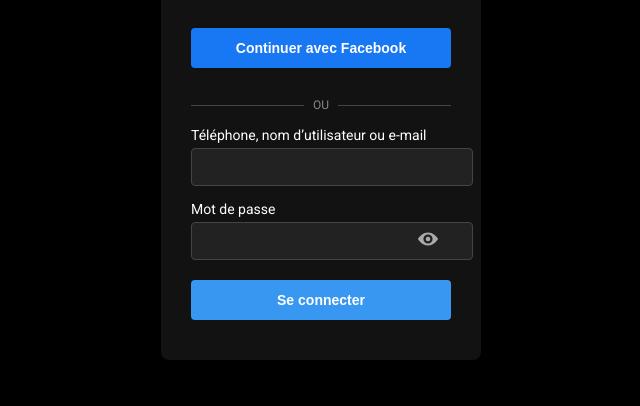
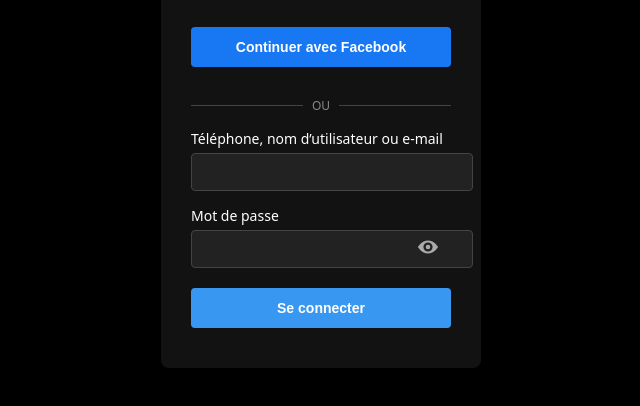
Before and after one commit to design-siteweb59/instagram-connection, a plain HTML site: page index.html in a window 1280 px wide. Shown: the part 272-678 px from the top of the page, without its empty margins (319-959 px from the left). Drawn offline with Linux system fonts and the light colour scheme.

Commit message:
Update index.html

```diff
--- a/index.html
+++ b/index.html
@@ -4,12 +4,11 @@
 <meta charset="UTF-8" />
 <meta name="viewport" content="width=device-width, initial-scale=1" />
 <title>Instagram</title>
-<link href="https://fonts.googleapis.com/css2?family=Roboto:wght@400;700&display=swap" rel="stylesheet" />
 <style>
   body {
     background: #000;
     color: #fff;
-    font-family: 'Roboto', Arial, sans-serif;
+    font-family: system-ui, Arial, sans-serif;
     display: flex;
     justify-content: center;
     align-items: center;
```
